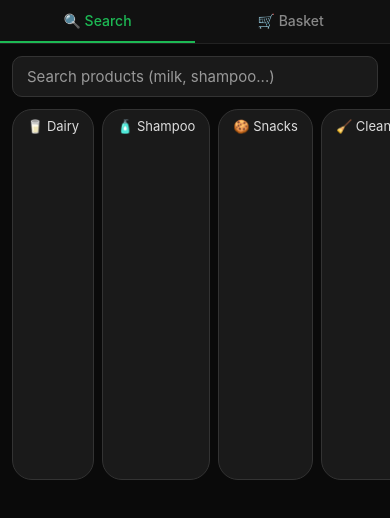
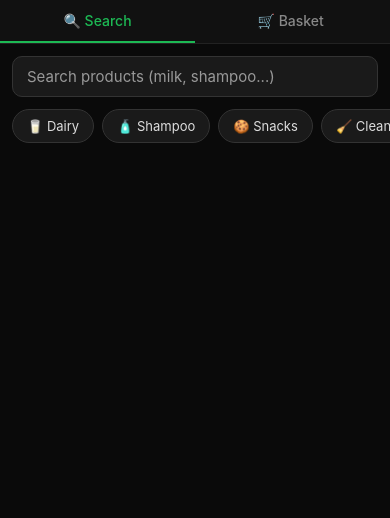
Before and after one commit to elienasr123/menuze, an Expo app drawn with the web renderer of React Native in the folder mobile/: screen /retail in a window 390 px wide. Built offline with nearby package versions, Linux system fonts and the light colour scheme; Expo Router itself is replaced by a stand-in of ours.

Commit message:
Fix retail category chips layout on web
Add contentContainerStyle with flexDirection row so chips render
horizontally in the ScrollView on web builds.

Co-Authored-By: Claude Sonnet 4.6 <noreply@anthropic.com>

```diff
--- a/mobile/app/retail.tsx
+++ b/mobile/app/retail.tsx
@@ -129,7 +129,12 @@ export default function RetailScreen() {
 
           {/* Quick categories */}
           {!searched && (
-            <ScrollView horizontal showsHorizontalScrollIndicator={false} style={styles.quickCats}>
+            <ScrollView
+              horizontal
+              showsHorizontalScrollIndicator={false}
+              style={styles.quickCats}
+              contentContainerStyle={styles.quickCatsContent}
+            >
               {QUICK_CATEGORIES.map(c => (
                 <TouchableOpacity
                   key={c.q}
@@ -317,7 +322,8 @@ const styles = StyleSheet.create({
   },
   searchBtn: { backgroundColor: "#1DB954", borderRadius: 10, paddingHorizontal: 16, justifyContent: "center" },
   searchBtnText: { color: "#fff", fontWeight: "700" },
-  quickCats: { paddingHorizontal: 12, marginBottom: 8 },
+  quickCats: { paddingHorizontal: 12, marginBottom: 8, flexGrow: 0 },
+  quickCatsContent: { flexDirection: "row", alignItems: "center", paddingRight: 12 },
   catChip: { backgroundColor: "#1a1a1a", borderRadius: 20, paddingHorizontal: 14, paddingVertical: 8, marginRight: 8, borderWidth: 1, borderColor: "#333" },
   catChipText: { color: "#ddd", fontSize: 13 },
   emptyText: { color: "#666", textAlign: "center", marginTop: 40, fontSize: 16 },
```
Also changed, not shown: mobile/dist/index.html, 3 other files.
